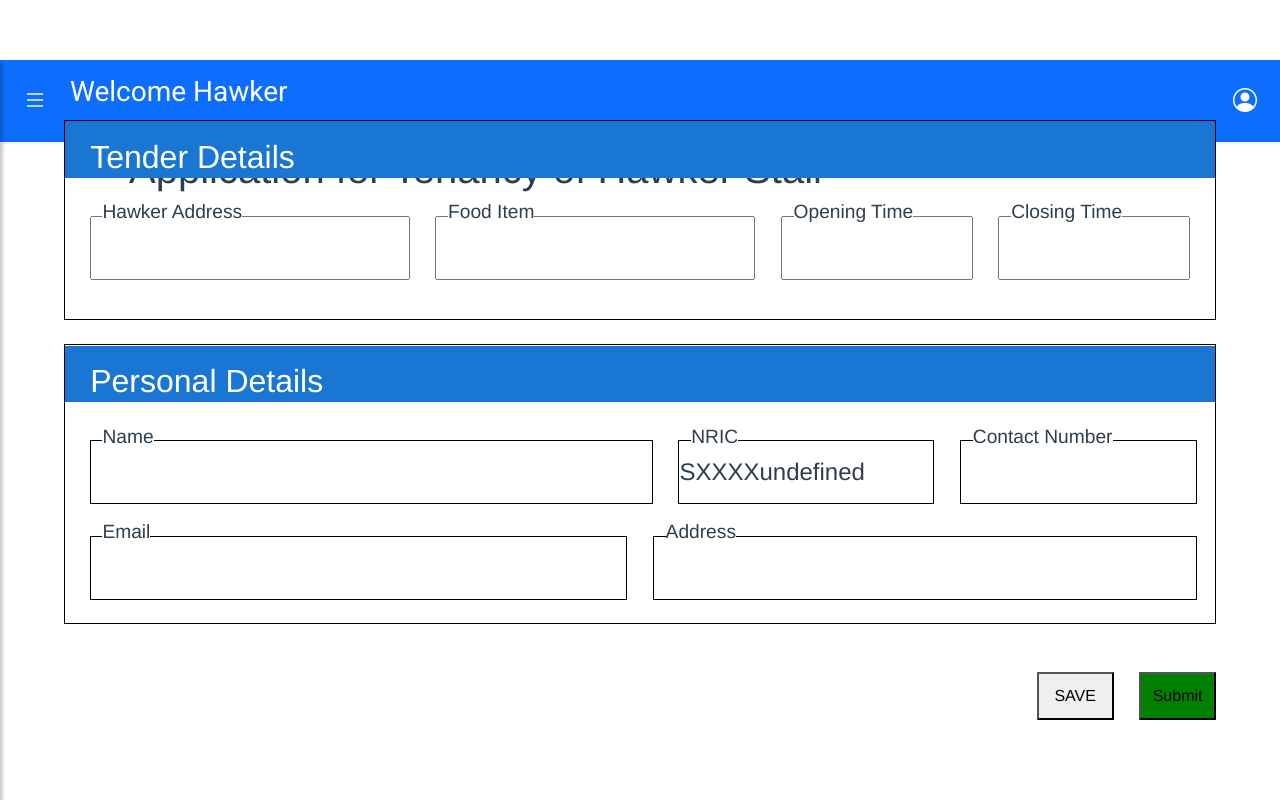
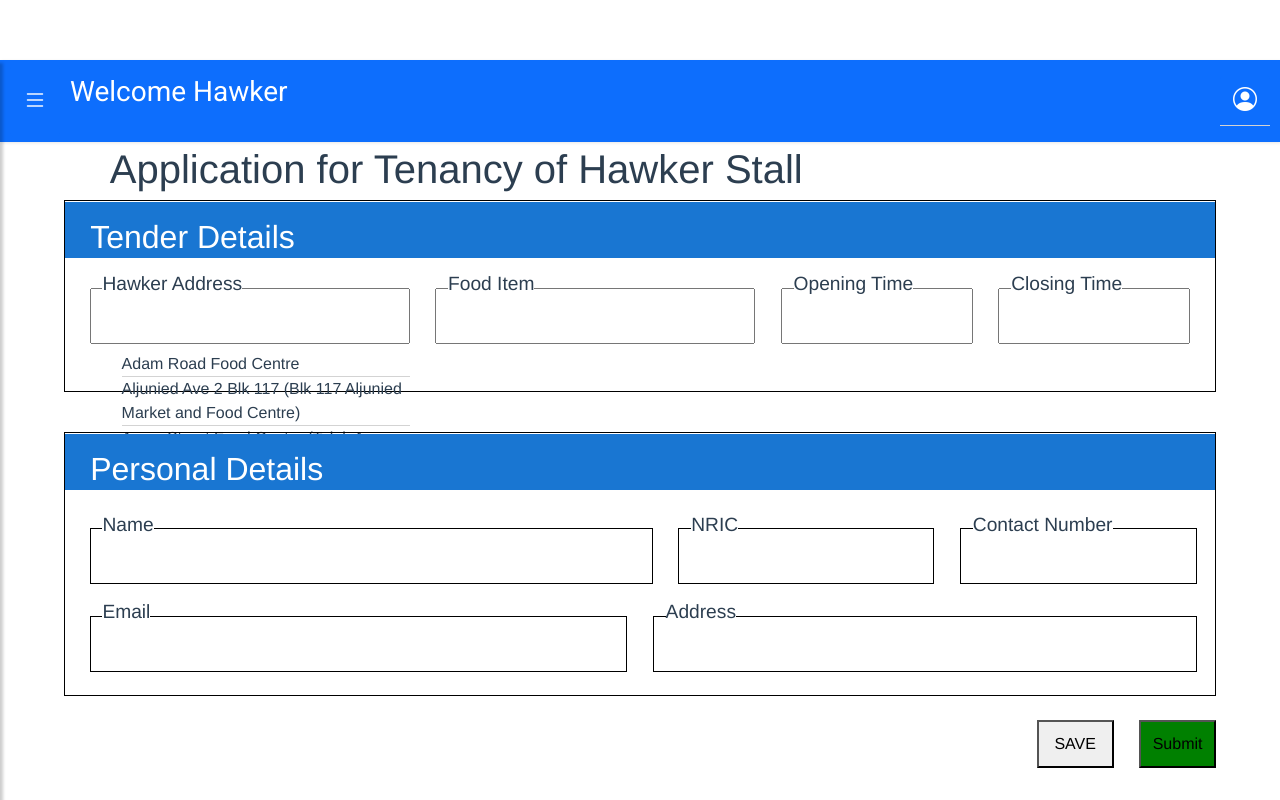
Before and after one commit to Buwoo/BT3103-Grp8, a Vue app in the folder btproject/: page /hawker/dashboard/tenderForm/1 in a window 1280 px wide. Built offline with nearby package versions, Linux system fonts and the light colour scheme; no server answers; the database is empty; sample sign-in values are in the browser's storage.

Commit message:
Dropdown suggestion for hawker centres
Search dropdown as well as linking up to the Auth

```diff
--- a/btproject/src/components/TenderForm.vue
+++ b/btproject/src/components/TenderForm.vue
@@ -5,11 +5,18 @@
         <div class = "Tender_Details"></div>
         <h2 id = "tender_header">Tender Details</h2>
         <form id = "HawkerAddr">
-            <input v-model = "a" type = "text">
+            <input id = "hawkerInput" v-model = "hawkerCentre" type = "text">
             <label>Hawker Address</label>
+            <div id = "options">
+                <ul>
+                    <li @click = "selectHawker(hawker)" v-for = "(hawker, index) in filteredUser" :key = "`hawker-${index}`">
+                    {{ hawker.name }}
+                    </li>
+                </ul>
+            </div>
         </form>
         <form id = "Food">
-            <input v-model = "b" type = "text">
+            <input id = "foodInput" v-model = "b" type = "text">
             <label>Food Item</label>
         </form>
         <form id = "Open">
@@ -26,11 +33,11 @@
     <div>
         <div class = "Personal_Details"></div>
         <h2 id = "personal_header">Personal Details</h2>
-        <div id = "name"></div>
-        <div id = "nric"></div>
-        <div id = "contact"></div>
-        <div id = "email"></div>
-        <div id = "persAddress"></div>
+        <div id = "name" v-text = "userName"></div>
+        <div id = "nric" v-text = "nric"></div>
+        <div id = "contact" v-text = "contactNum"></div>
+        <div id = "email" v-text = "email"></div>
+        <div id = "persAddress" v-text = "address"></div>
         <div id = "nameLabel">Name</div>
         <div id = "nricLabel">NRIC</div>
         <div id = "contactLabel">Contact Number</div>
@@ -48,19 +55,41 @@
 import firebaseApp from '../firebase.js';
 import { getFirestore } from "firebase/firestore"
 import { getDoc, doc, setDoc } from "firebase/firestore";
+import { getAuth, onAuthStateChanged } from "firebase/auth";
 
 const db = getFirestore(firebaseApp);
 export default {
     props: {
-        ic: String
+        tenderID: String,
     },
 
     data() {
         return{
-            a:"",
+            hawkerCentre:"",
             b:"",
             c:"",
             d:"",
+            userName:"",
+            nric: "",
+            contactNum:"",
+            email:"",
+            address:"",
+            hawkers:[{"id": 1,"name": "Adam Road Food Centre"},
+                     {"id": 2,"name": "Aljunied Ave 2 Blk 117 (Blk 117 Aljunied Market and Food Centre)"} ,
+                     {"id": 3,"name": "Amoy Street Food Centre (Telok Ayer Food Centre)"}],
+        }
+    },
+
+    computed: {
+        filteredUser() {
+          const query = this.hawkerCentre.toLowerCase()
+          if(this.hawkerCentre === "") {
+              return this.hawkers;
+          }
+          return this.hawkers.filter((hawker) => {
+              return Object.values(hawker).some((word) => String(word).toLowerCase().includes(query)
+              );
+          })
         }
     },
 
@@ -72,7 +101,7 @@ export default {
             document.getElementById("openInput").style.borderColor = "black"
             document.getElementById("closeInput").style.borderColor = "black"
             await setDoc(doc(db, "TenderInfo", "1111111"),{
-                address: this.a,
+                address: this.hawkerCentre,
                 date: new Date(),
                 foodItem: this.b,
                 openingHours: {
@@ -84,11 +113,37 @@ export default {
             })
 
         },
+        returnNormalBorder() {
+            document.getElementById("hawkerInput").style.borderColor = "black"
+            document.getElementById("foodInput").style.borderColor = "black"
+            document.getElementById("openInput").style.borderColor = "black"
+            document.getElementById("closeInput").style.borderColor = "black"
+        },
         async submitTender() {
-            if (this.a=="" || this.b=="" || this.c=="" || this.d=="") {
+            this.returnNormalBorder()
+            if (this.hawkerCentre=="" || this.b=="" || this.c=="" || this.d=="") {
                 document.getElementById("error").innerHTML = "Fill up all fields"
                 alert("Error: Fill up all fields")
-            } else if (parseInt(this.c) >= parseInt(this.d)){
+                if (this.hawkerCentre == "") {
+                    document.getElementById("hawkerInput").style.borderColor = "red"
+                }
+                if (this.b == "") {
+                    document.getElementById("foodInput").style.borderColor = "red"
+                }
+                if (this.c == "") {
+                    document.getElementById("openInput").style.borderColor = "red"
+                }
+                if (this.d == "") {
+                    document.getElementById("closeInput").style.borderColor = "red"
+                }
+            } else {
+                let docRef = await getDoc(doc(db, "HawkerMetadata", this.hawkerCentre))
+                if (!docRef.exists()){
+                    document.getElementById("error").innerHTML = "Invalid Hawker Centre"
+                    document.getElementById("hawkerInput").style.borderColor = "red"
+                    alert("Invalid Hawker Centre")
+
+                }else if (parseInt(this.c) >= parseInt(this.d)){
                     document.getElementById("error").innerHTML = "Invalid Opening Hours"
                     document.getElementById("openInput").style.borderColor = "red"
                     document.getElementById("closeInput").style.borderColor = "red"
@@ -97,42 +152,72 @@ export default {
                     let text = "Confirm Submission?"
                     if (confirm(text) == true) {
                         document.getElementById("error").innerHTML = ""
-                    document.getElementById("HawkerAddr").style.borderColor = "black"
-                    document.getElementById("openInput").style.borderColor = "black"
-                    document.getElementById("closeInput").style.borderColor = "black"
-                    await setDoc(doc(db, "TenderInfo", "1111111"),{
-                        address: this.a,
+                        await setDoc(doc(db, "TenderInfo", this.tenderID),{
+                            address: this.hawkerCentre,
                             date: new Date(),
                             foodItem: this.b,
                             openingHours: {
                                 end: this.d,
                                 start: this.c
                             },
+                            status: "submitted",
                             userID: this.ic
 
                         })
                     }
                 }
+            }
+
+
     },
 
-    },
-    mounted() {
-        async function displayPersonal(ic) {
-            var docRef = await getDoc(doc(db, "Authentication", ic));
-
-            var data = docRef.data()
-
-            document.getElementById("nric").innerHTML = "SXXXX" + ic
-            document.getElementById("name").innerHTML = data.fullName
-
-            document.getElementById("contact").innerHTML = data.mobileNr
-            document.getElementById("email").innerHTML = data.email
-            document.getElementById("persAddress").innerHTML = data.address
+        selectHawker(hawker) {
+            this.hawkerCentre = hawker.name
         }
 
-        displayPersonal(this.ic)
 
     },
+
+
+    created() {
+        let response = getDoc(doc(db, "TenderInfo", this.tenderID));
+        response.then((rsp) => {
+          let profile = rsp.data();
+          this.hawkerCentre = profile.address;
+          this.b = profile.foodItem;
+          this.c = profile.openingHours.start;
+          this.d = profile.openingHours.end;
+        })
+        .catch((error) => {
+          console.log(error);
+        })
+
+        const auth = getAuth();
+        var ref = this;
+        console.log(ref.user)
+        onAuthStateChanged(auth, (user) => {
+        if (user) {
+            var ic = user.email.slice(0,4).toUpperCase()
+            let response = getDoc(doc(db, "Authentication", ic));
+            response.then((rsp) => {
+                let profile = rsp.data();
+                this.userName = profile.fullName;
+                this.nric = "SXXXX" + ic
+                this.contactNum = profile.mobileNr
+                this.email = profile.email
+                this.address = profile.address
+
+            })
+            .catch((error) => {
+                console.log(error);
+            })
+        }
+        })
+    },
+
+
+
+
 
 
 
@@ -148,14 +233,15 @@ export default {
      h1{
          position:absolute;
          text-align:left;
-         left:5vw;
+         left:3.5vw;
          top: 10vh;
+         font-size: 5vh;
      }
     .Tender_Details{
         position: absolute;
         width: 90vw;
-        height: 25vh;
-        top: 15vh;
+        height: 24vh;
+        top: 25vh;
         left: 5vw;
         border: 1px solid black;
 
@@ -167,13 +253,14 @@ export default {
         padding-left: 2vw;
         height:7vh;
         width:89.9vw;
+        font-size:4vh;
 
     }
 
     #tender_header{
         position: absolute;
         background-color: #1976D2;
-        top: 15.2vh;
+        top: 25.2vh;
         left: 5.05vw;
         color:white;
     }
@@ -181,8 +268,8 @@ export default {
     #HawkerAddr>input, #Food>input, #Open>input, #Close>input{
         position:absolute;
         display: inline-block;
-        top: 27vh;
-        height: 8vh;
+        top: 36vh;
+        height: 7vh;
         font-size: 3vh;
     }
 
@@ -190,6 +277,26 @@ export default {
         left: 7vw;
         width: 25vw;
     }
+
+
+    #options {
+        position:absolute;
+        text-align:left;
+        top: 44vh;
+        left: 7vw
+    }
+
+    #options>ul {
+        width: 25vw;
+        list-style:none;
+        max-height:100px;
+        overflow:scroll;
+    }
+
+    li {
+        border-bottom:1px solid lightgrey
+    }
+
 
     #Food>input{
         left: 34vw;
@@ -209,7 +316,7 @@ export default {
 
     #HawkerAddr>label, #Food>label, #Open>label, #Close>label{
         position:absolute;
-        top: 24.8vh;
+        top: 33.8vh;
         background-color: white;
         font-size: 1.5vw;
 
@@ -229,18 +336,19 @@ export default {
 
     #error{
         position:absolute;
-        top: 35vh;
+        top: 43.5vh;
         font-size:4vh;
         color:red;
         text-align:center;
-        width:100vw;
+        left:34vw;
+        width:36vw;
     }
 
     .Personal_Details{
         position: absolute;
         width: 90vw;
-        height: 35vh;
-        top: 43vh;
+        height: 33vh;
+        top: 54vh;
         left: 5vw;
         border: 1px solid black;
 
@@ -249,14 +357,14 @@ export default {
     #personal_header{
         position: absolute;
         background-color: #1976D2;
-        top: 43.2vh;
+        top: 54.2vh;
         left: 5.05vw;
         color:white
     }
     #name, #nric, #contact{
         position:absolute;
-        top: 55vh;
-        height: 8vh;
+        top: 66vh;
+        height: 7vh;
         font-size: 3vh;
         text-align: left;
         border: 1px solid black;
@@ -278,7 +386,7 @@ export default {
 
     #nameLabel, #nricLabel, #contactLabel{
     position:absolute;
-    top: 52.9vh;
+    top: 63.9vh;
     background-color: white;
     font-size: 1.5vw;
     }
@@ -297,8 +405,8 @@ export default {
 
     #email, #persAddress{
         position:absolute;
-        top: 67vh;
-        height: 8vh;
+        top: 77vh;
+        height: 7vh;
         font-size: 3vh;
         text-align: left;
         border: 1px solid black;
@@ -316,7 +424,7 @@ export default {
 
     #emailLabel, #persAddressLabel{
         position:absolute;
-        top: 64.8vh;
+        top: 74.8vh;
         background-color: white;
         font-size: 1.5vw;
     }
@@ -329,7 +437,7 @@ export default {
 
     #save, #submit {
         position:absolute;
-        top:84vh;
+        top:90vh;
         height:6vh;
         width: 6vw;
     }
--- a/btproject/src/views/TenderFormView.vue
+++ b/btproject/src/views/TenderFormView.vue
@@ -1,18 +1,14 @@
 <template>
 <HawkerNavBar :name = "name"/>
 <TenderForm
-:name = "name"
-:ic = "ic"/>
+:tenderID = "tenderID"/>
 </template>
 
 <script>
 import TenderForm from '@/components/TenderForm.vue'
 import HawkerNavBar from '@/components/HawkerNavBar.vue'
-import firebaseApp from '../firebase.js';
-import { getFirestore } from "firebase/firestore"
-import { getDoc, doc} from "firebase/firestore";
 
-const db = getFirestore(firebaseApp);
+
 
 export default {
   name: 'TenderFormView',
@@ -21,35 +17,27 @@ export default {
     HawkerNavBar,
     TenderForm
   },
-  methods: {
-      fetchData(){
-        let response = getDoc(doc(db, "Authentication", this.$route.params.id));
-        response.then((rsp) => {
-          let profile = rsp.data();
-          this.name = profile.fullName;
-          this.ic = this.$route.params.id
-        })
-        .catch((error) => {
-          console.log(error);
-        })
-      }
-    },
+  data(){
+    return {
+      name: "",
+      tenderID: this.$route.params.tenderID,
+    }
+  },
 
-    mounted(){
-      this.fetchData()
 
-    },
 
-    data(){
-      return {
-        name: this.name,
-        ic: this.$route.params.id
-      }
-    }
+
+
+
 }
 </script>
 
 <style>
+
+#test {
+  position:absolute;
+  top: 95vh
+}
 #app {
   font-family: Avenir, Helvetica, Arial, sans-serif;
   -webkit-font-smoothing: antialiased;
```
Lines whose indentation alone changed are shown as unchanged.
